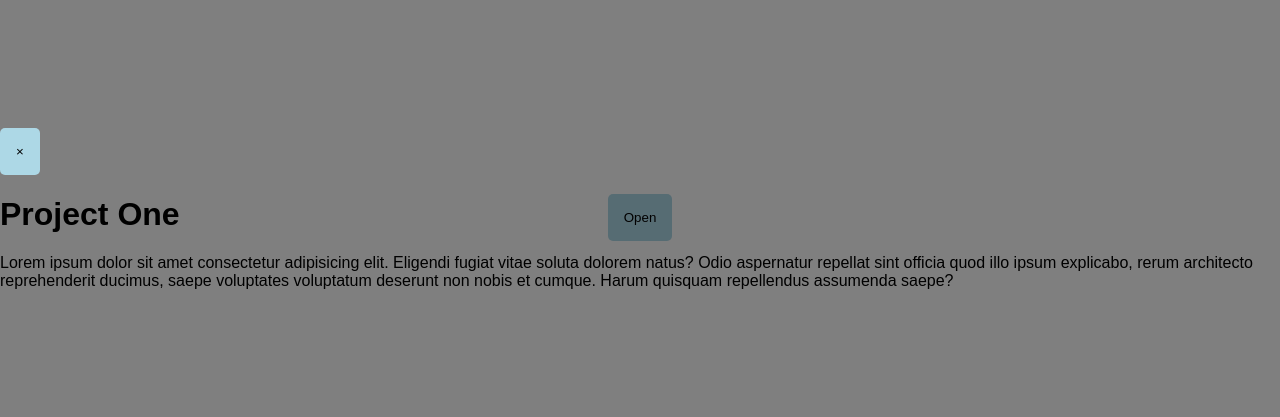
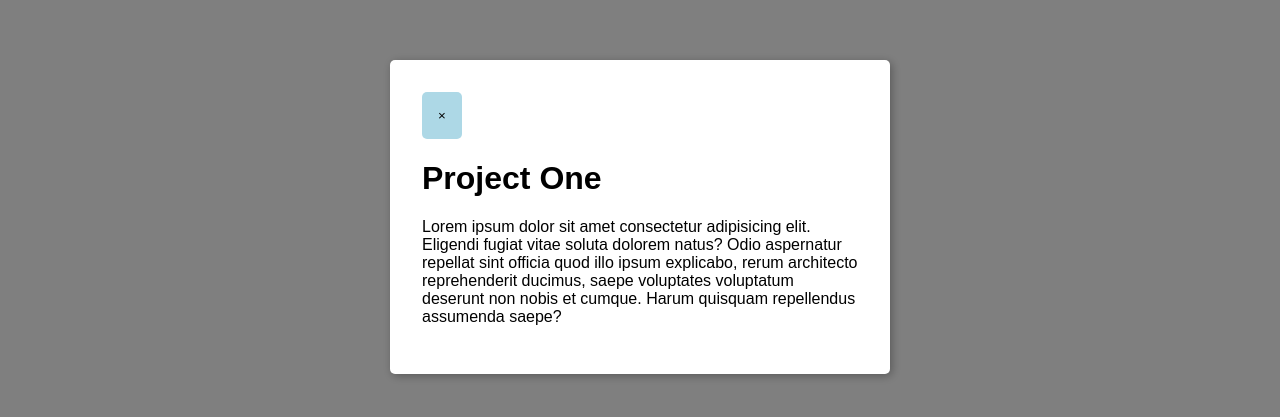
Before and after one commit to j3ffh95/pop-up-modal, a plain HTML site: page index.html in a window 1280 px wide. Shown: the part 183-600 px from the top of the page. Drawn offline with Linux system fonts and the light colour scheme; a web font is replaced by a local one.

Commit message:
Styled the popup

```diff
--- a/style.css
+++ b/style.css
@@ -33,3 +33,16 @@ button {
   align-items: center;
   justify-content: center;
 }
+
+.popup-container.active {
+  display: flex;
+}
+
+.popup {
+  background-color: #fff;
+  border-radius: 5px;
+  box-shadow: 2px 2px 10px rgba(0, 0, 0, 0.3);
+  padding: 2rem;
+  position: relative;
+  width: 500px;
+}
```
